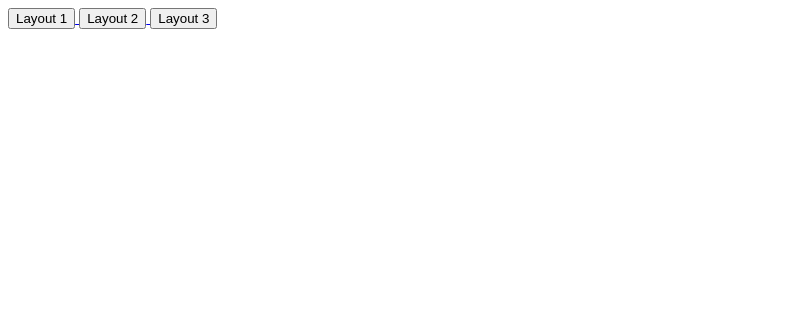
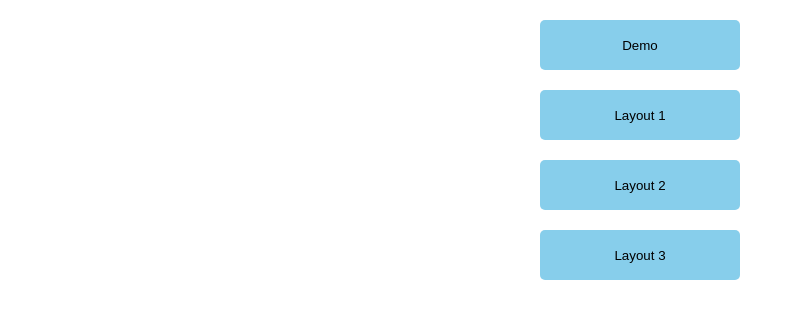
Before and after one commit to Utkarsh00001/learning_html_css, a plain HTML site: page index.html in a window 1280 px wide. Shown: the whole page, without its empty margins (0-795 px from the left). Drawn offline with Linux system fonts and the light colour scheme.

Commit message:
modified code

```diff
--- a/index.html
+++ b/index.html
@@ -4,8 +4,41 @@
     <meta charset="UTF-8">
     <meta name="viewport" content="width=device-width, initial-scale=1.0">
     <title>Link</title>
+    <style>
+        body {
+            font-family: Arial, sans-serif;
+            text-align: center;
+            margin: 0;
+            padding: 0;
+        }
+
+        a {
+            text-decoration: none;
+        }
+
+        button {
+            display: block;
+            width: 200px;
+            height: 50px;
+            margin: 20px auto;
+            background-color: skyblue;
+            color: black;
+            border: none;
+            border-radius: 5px;
+            cursor: pointer;
+            transition: background-color 0.3s;
+        }
+
+        button:hover {
+            background-color: lightgreen;
+        }
+    </style>
 </head>
 <body>
+    <a href="demo1.html">
+        <button>Demo</button>
+    </a>
+
     <a href="assignment1.html">
         <button>Layout 1</button>
     </a>
```
